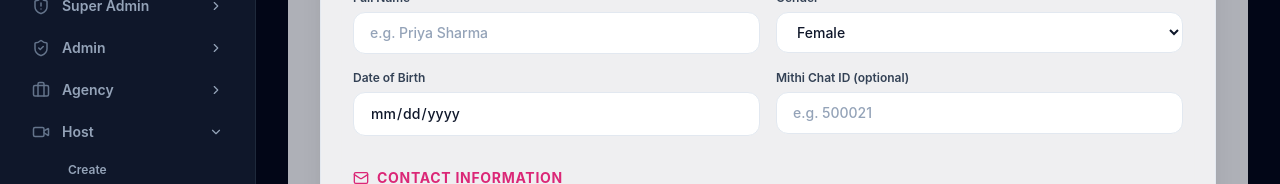
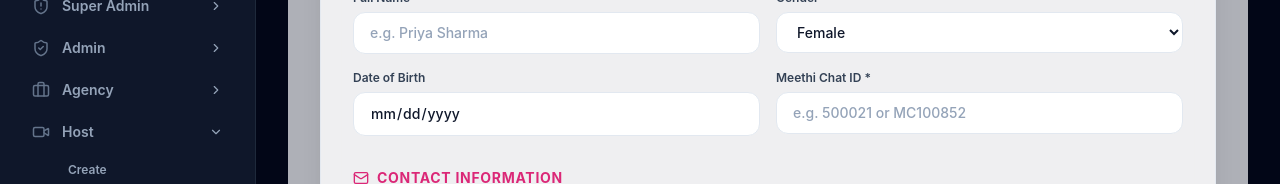
Before and after one commit to yarovoicechat-ai/yaroadminpanel, a Next.js app: page /hosts/add in a window 1280 px wide. Shown: the part 276-460 px from the top of the page. Built offline with nearby package versions, Linux system fonts and the light colour scheme; no server answers.

Commit message:
fix(host): make Meethi Chat ID mandatory (*) in Host recruitment & admin forms for user-to-host conversion

```diff
--- a/app/(dashboard)/hosts/add/page.tsx
+++ b/app/(dashboard)/hosts/add/page.tsx
@@ -27,8 +27,8 @@ export default function AddHostPage() {
 
     const handleAddHostSubmit = async (e: React.FormEvent) => {
         e.preventDefault();
-        if (!name || !email || !mobile) {
-            toast.error('Please fill required fields: Name, Email, Mobile');
+        if (!name || !email || !mobile || !mithiId.trim()) {
+            toast.error('Please fill required fields: Name, Email, Mobile, Meethi Chat ID');
             return;
         }
 
@@ -126,8 +126,8 @@ export default function AddHostPage() {
                             <input type="date" value={dob} onChange={e => setDob(e.target.value)} className={inputClass} />
                         </div>
                         <div>
-                            <label className={labelClass}>Mithi Chat ID (optional)</label>
-                            <input type="text" value={mithiId} onChange={e => setMithiId(e.target.value)} placeholder="e.g. 500021" className={inputClass} />
+                            <label className={labelClass}>Meethi Chat ID *</label>
+                            <input type="text" required value={mithiId} onChange={e => setMithiId(e.target.value)} placeholder="e.g. 500021 or MC100852" className={inputClass} />
                         </div>
                     </div>
                 </div>
--- a/app/apply/host/page.tsx
+++ b/app/apply/host/page.tsx
@@ -70,6 +70,7 @@ function HostFormContent() {
             !form.age ||
             !form.email.trim() ||
             !form.phone.trim() ||
+            !form.meethiChatId.trim() ||
             !form.city.trim() ||
             !form.state.trim() ||
             !form.district.trim() ||
@@ -80,7 +81,7 @@ function HostFormContent() {
             !form.portfolio ||
             !form.personalNote.trim()
         ) {
-            toast.error('Please fill in all required fields');
+            toast.error('Please fill in all required fields including Meethi Chat ID');
             return;
         }
 
@@ -261,10 +262,11 @@ function HostFormContent() {
                     {/* Meethi Chat ID */}
                     <div>
                         <label className="text-xs font-semibold text-white/90 mb-1.5 block">
-                            Meethi Chat ID (optional / App User ID)
+                            Meethi Chat ID *
                         </label>
                         <input
                             type="text"
+                            required
                             placeholder="e.g. MC100852 or 50021"
                             value={form.meethiChatId}
                             onChange={e => setForm({ ...form, meethiChatId: e.target.value })}
```
Also changed, not shown: 1 other file (tests, documents, lock files or other folders).
